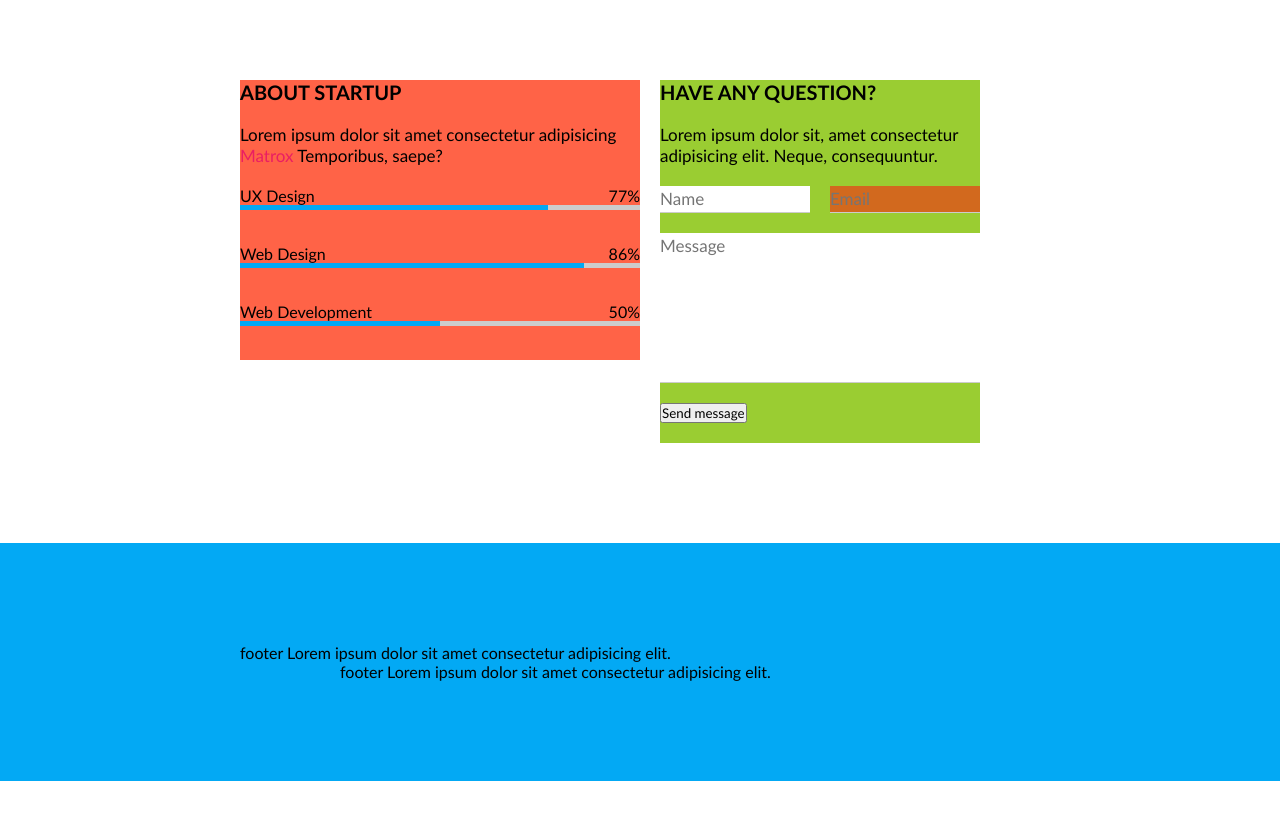
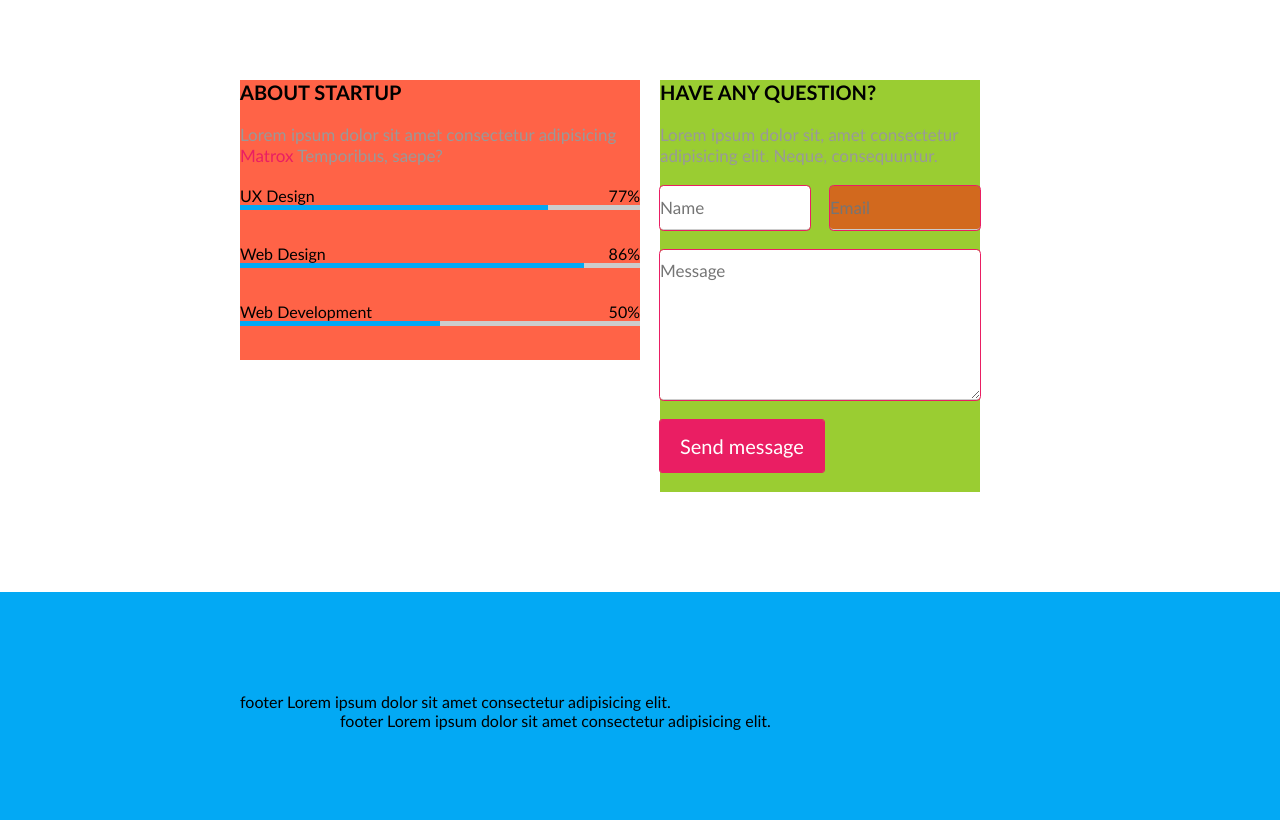
Before and after one commit to Skriste/7-comming-soon, a website: page index.html in a window 1280 px wide. Shown: the part 820-1640 px from the top of the page. Before the commit the page ends 1601 px from the top, so only its background shows below. Drawn offline with Linux system fonts and the light colour scheme.

Commit message:
message form

```diff
--- a/css/base/variable.css
+++ b/css/base/variable.css
@@ -1,4 +1,6 @@
 :root {
     --primary-color: #03a9f4;
     --secondary-color: #ea1e63;
+    --secondary-color-light: #f84e87;
+    --secondary-color-dark: #bd0b46;
 }
--- a/css/components/button.css
+++ b/css/components/button.css
@@ -1,6 +1,13 @@
 .btn {
-    padding: 05em 1.5em;
-    font-size: 10px;
-    border: 0.1em solid rebeccapurple;
-    border-radius: 0.25em;
+    padding: 0.8em 1em;
+    font-size: 20px;
+    line-height: 1em;
+    color: #fff;
+    background-color: var(--secondary-color);
+    border: none;
+    border-radius: 0.1em;
+    cursor: pointer;
 }
+.btn:hover {
+    background-color: var(--secondary-color-dark);
+}
--- a/css/components/form.css
+++ b/css/components/form.css
@@ -23,10 +23,12 @@
     background-color: chocolate;
 }
 .form > .input {
+    padding: 0.5em 0;
     font-size: 17px;
     line-height: 1.5em;
     border: none;
     border-bottom: 1px solid #ccc;
+    border-radius: 0.2em;
 
 }
 .form > textarea {
@@ -34,5 +36,9 @@
     min-height: 100px;
     height: 150px;
     max-height: 300px;
-    resize: none;
+    resize: vertical;
 }
+
+.form * {
+    outline: 1px solid var(--secondary-color);
+}
--- a/css/pages/home.css
+++ b/css/pages/home.css
@@ -65,11 +65,11 @@
     text-transform: uppercase;
     font-size: 20px;
     line-height: 1.2em;
-    margin-bottom: 1em
 }
 
 .content-description {
     font-size: 17px;
+    color: #999;
 }
 
 .content-description > .link {
--- a/index.html
+++ b/index.html
@@ -92,8 +92,9 @@
                     <input id="name" class="input" type="text" placeholder="Name" required autocomplete="name">
                     <label for="email">Email</label>
                     <input id="email" class="input" type="email" placeholder="Email" required autocomplete="email">
+                    <label for="message">Message</label>
                     <textarea id="message" class="input" name="" id="" placeholder="Message" required></textarea>
-                    <button type="submit">Send message</button>
+                    <button class="btn" type="submit">Send message</button>
                 </form>
             </div>
         </div>
```
